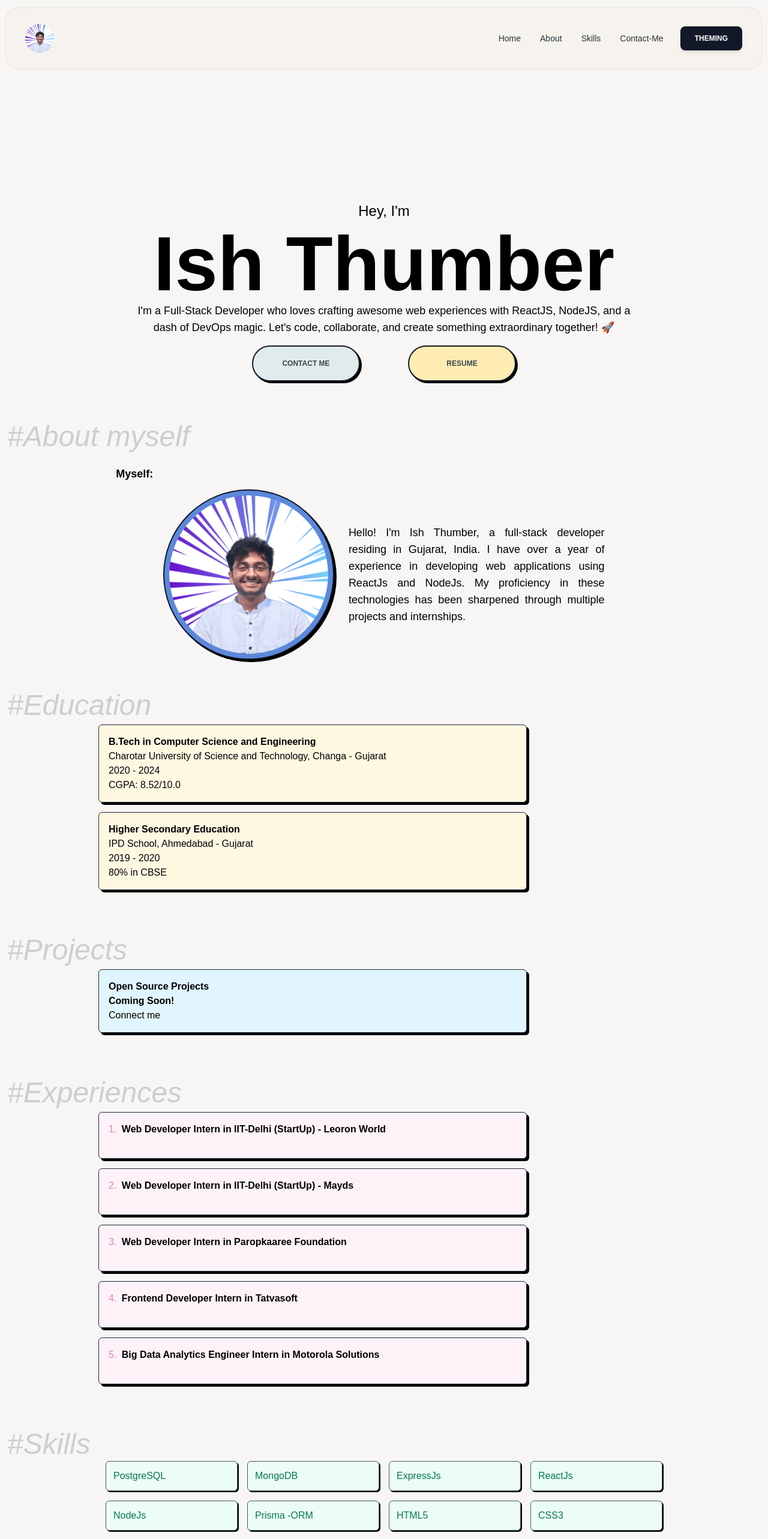
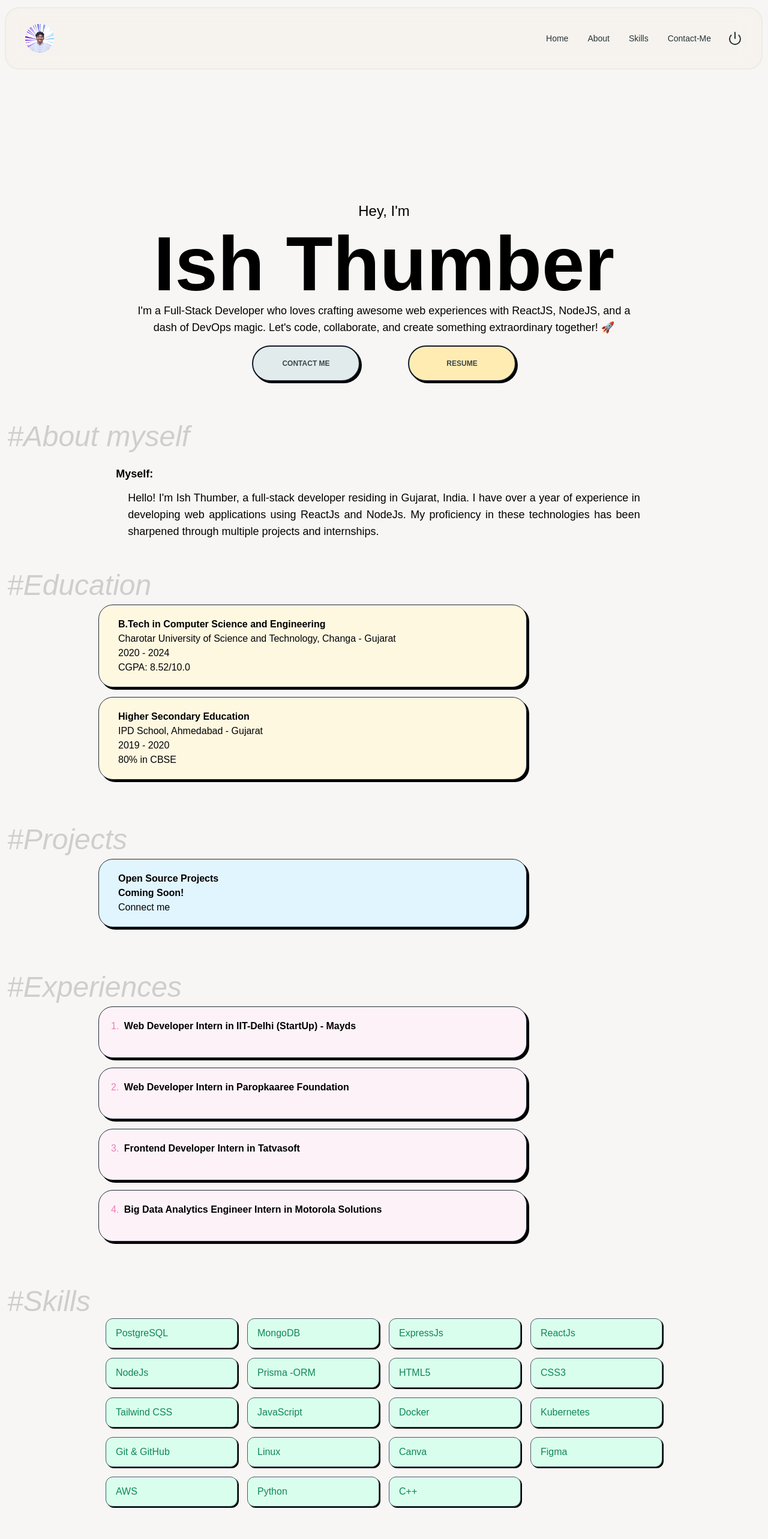
Before and after one commit to IshThumber/Ish-Portfolio, a React (Create React App) app: page / in a window 1280 px wide. Shown: the top 2566 px of the page at 60% size. Built offline with nearby package versions, Linux system fonts and the light colour scheme; a web font is replaced by a local one.

Commit message:
some changes

```diff
--- a/src/components/SkillSet.js
+++ b/src/components/SkillSet.js
@@ -3,8 +3,8 @@ import React from "react";
 const SkillSet = ({ name }) => {
   return (
     <>
-      <div className="col-span-1 shadowButton p-3 border bg-[#ecfdf5] border-blue-gray-700 rounded-md text-md text-left font-semibold">
-        <h1 className="font-thin font-ikaros text-[#047857]">{name}</h1>
+      <div className="col-span-1 shadowButton p-3 pl-4 border bg-shamrock-100 border-blue-gray-700 rounded-xl text-md text-left font-semibold">
+        <h1 className="font-thin font-ikaros text-shamrock-700">{name}</h1>
       </div>
     </>
   );
--- a/src/sections/About.js
+++ b/src/sections/About.js
@@ -1,7 +1,7 @@
 import React from "react";
 import "./general.css";
 import Heading from "../components/Heading";
-import ish from "../assets/4.png";
+// import ish from "../assets/4.png";
 
 const About = () => {
   return (
@@ -12,18 +12,13 @@ const About = () => {
         <div className="flex flex-col mt-3 justify-center items-center relative">
           <div className="font-avertaStdBold w-4/5 md:w-2/3 md:text-lg flex flex-col justify-center">
             <h1 className="font-brandonMedium font-semibold -ml-5">Myself:</h1>
-            <div className="flex flex-col md:flex-row gap-6 mt-3 justify-center items-center">
-              <img
-                className="bg-[#5c88db] img-responsive aspect-auto w-5/12 md:w-4/12 bigShadowButton border-gray-900 border-2 rounded-full p-2"
-                src={ish}
-                alt="ish"
-              />
-              <h1 className="w-full md:w-1/2 font-brandonMedium text-md text-justify ">
+            <div className="mt-3 justify-center items-center">
+              <h1 className="w-full font-brandonMedium text-md text-justify ">
                 Hello! I'm Ish Thumber, a full-stack developer residing in
-                Gujarat, India. I have over a year of experience in
-                developing web applications using ReactJs and NodeJs. My
-                proficiency in these technologies has been sharpened through
-                multiple projects and internships.
+                Gujarat, India. I have over a year of experience in developing
+                web applications using ReactJs and NodeJs. My proficiency in
+                these technologies has been sharpened through multiple projects
+                and internships.
               </h1>
             </div>
           </div>
--- a/src/sections/Education.js
+++ b/src/sections/Education.js
@@ -14,7 +14,7 @@ const Education = () => {
               return (
                 <div
                   key={key.id}
-                  className="bigShadowButton border border-gray-800 bg-amber-50 p-4 mt-4 text-md justify-start w-full md:w-3/4 items-center rounded-md font-ikaros font-thin"
+                  className="bigShadowButton border border-gray-800 bg-amber-50 p-5 pl-8 mt-4 text-md justify-start w-full md:w-3/4 items-center rounded-3xl font-ikaros font-thin"
                 >
                   <h1 className="font-brandonMedium text-md text-left font-semibold">
                     {key.degree}
--- a/src/sections/Experiences.js
+++ b/src/sections/Experiences.js
@@ -15,12 +15,12 @@ const Experiences = () => {
               return (
                 <div
                   key={key.id}
-                  className="bigShadowButton border border-gray-800 bg-pink-50 p-4 mt-4 text-md justify-start w-full md:w-3/4 items-center rounded-md font-ikaros font-thin"
+                  className="bigShadowButton border border-gray-800 bg-pink-50 p-5 pl mt-4 text-md justify-start w-full md:w-3/4 items-center rounded-3xl font-ikaros font-thin"
                 >
                   <>
                     <h1 className="font-brandonMedium text-md text-left font-semibold mb-5">
                       <span className="mr-1 font-thin font-ikaros text-pink-400">
-                        {key.id}.
+                        {key.id-1}.
                       </span>{" "}
                       {key.title} Intern in {key.company}
                     </h1>
--- a/src/sections/HeroMain.js
+++ b/src/sections/HeroMain.js
@@ -13,7 +13,10 @@ const HeroMain = () => {
   };
 
   const openResume = () => {
-
+    window.open(
+      "https://drive.google.com/file/d/1dCukUpwN8EbVZwBdKMTVNDxm6M-fkbhz/view?usp=sharing",
+      "_blank"
+    );
   };
   return (
     <>
--- a/src/sections/Navbar.js
+++ b/src/sections/Navbar.js
@@ -2,6 +2,7 @@ import React from "react";
 import { Button, Navbar, Typography } from "@material-tailwind/react";
 import profile from "../assets/4.png";
 import { Link } from "react-router-dom";
+import { Power } from "lucide-react";
 
 function NavList() {
   const contact = () => {
@@ -9,6 +10,11 @@ function NavList() {
     if (element) {
       element.scrollIntoView({ behavior: "smooth" });
     }
+  };
+
+  const close = () => {
+    // close the site when clicked
+    window.close();
   };
   return (
     <ul className="my-2 flex flex-col gap-2 lg:mb-0 lg:mt-0 lg:flex-row lg:items-center lg:gap-6">
@@ -20,7 +26,7 @@ function NavList() {
       >
         <Link
           onClick={contact}
-          className="flex items-center hover:text-blue-700 transition-colors"
+          className="flex items-center hover:text-desert-storm-700 transition-colors "
         >
           Home
         </Link>
@@ -33,7 +39,7 @@ function NavList() {
       >
         <a
           href="/"
-          className="flex items-center hover:text-blue-700 transition-colors"
+          className="flex items-center hover:text-desert-storm-700 transition-colors"
         >
           About
         </a>
@@ -46,7 +52,7 @@ function NavList() {
       >
         <a
           href="/"
-          className="flex items-center hover:text-blue-700 transition-colors"
+          className="flex items-center hover:text-desert-storm-700 transition-colors"
         >
           Skills
         </a>
@@ -59,33 +65,25 @@ function NavList() {
       >
         <a
           href="/"
-          className="flex items-center hover:text-blue-700 transition-colors"
+          className="flex items-center hover:text-genoa-700 transition-colors"
         >
           Contact-Me
         </a>
       </Typography>
       <Typography>
-        {/* theming button */}
-        <Button
-          color="lightBlue"
-          buttonType="filled"
-          size="regular"
-          rounded={false}
-          block={false}
-          iconOnly={false}
-          ripple="light"
-          className="hidden lg:inline-flex h-10"
-          // onClick={darkThemeToggle}
-        >
-          {/* <Icon name="favorite" size="md" /> */}
-          Theming
-        </Button>
+        <Link to="/" onClick={close}>
+          <Power />
+        </Link>
       </Typography>
     </ul>
   );
 }
 
 const NavbarSimple = () => {
+  const close = () => {
+    // close the site when clicked
+    window.close();
+  };
   return (
     <Navbar className="fixed top-1 m-2 z-10 navWidth bg-desert-storm-100 py-5 font-brandonMedium shadow-none rounded-3xl backdrop-filter backdrop-blur-lg bg-opacity-30 border-2 border-desert-storm-100">
       <div className="font-brandonMedium flex items-center justify-between text-blue-gray-900">
@@ -98,7 +96,9 @@ const NavbarSimple = () => {
           <img src={profile} alt="logo" className="w-16 md:w-12 aspect-auto" />
         </Typography>
         <Typography className="block sm:hidden">
-          darkThemeToggle
+          <Link to="/" onClick={close}>
+            <Power />
+          </Link>
         </Typography>
         <div className="hidden lg:block">
           <NavList />
--- a/src/sections/Projects.js
+++ b/src/sections/Projects.js
@@ -9,7 +9,7 @@ const Projects = () => {
 
         <div className="flex flex-col justify-center items-center -mt-5">
           <div className="flex flex-col w-full px-9 md:w-4/5 mb-6">
-            <div className="bigShadowButton border border-gray-800 bg-light-blue-50 p-4 mt-4 text-md justify-start w-full md:w-3/4 items-center rounded-md font-brandonMedium font-thin">
+            <div className="bigShadowButton border border-gray-800 bg-light-blue-50 p-5 pl-8 mt-4 text-md justify-start w-full md:w-3/4 items-center rounded-3xl font-brandonMedium font-thin">
               {/* <h1 className="font-brandonMedium text-md text-left font-semibold mb-5">
                 <span className="mr-1 font-thin font-ikaros text-pink-400">
                   1.
--- a/src/sections/general.css
+++ b/src/sections/general.css
@@ -19,11 +19,11 @@
 }
 
 ::-webkit-scrollbar-track {
-  background: #f1f1f1;
+  background: #d8d8d8;
 
 }
 
 ::-webkit-scrollbar-thumb {
-  background: #888;
+  background: #38948e;
   border-radius: 5px;
 }
--- a/src/utils/General.js
+++ b/src/utils/General.js
@@ -1,13 +1,13 @@
 export const experience = [
-  {
-    id: 1,
-    title: "Web Developer",
-    company: "IIT-Delhi (StartUp) - Leoron World",
-    description: [
-      "Contribute to discussions and play an active role in core feature development as a junior developer.",
-      "Collaborate with the development team to ensure seamless integration of new features and enhancements."
-    ]
-  },
+  // {
+  //   id: 1,
+  //   title: "Web Developer",
+  //   company: "IIT-Delhi (StartUp) - Leoron World",
+  //   description: [
+  //     "Contribute to discussions and play an active role in core feature development as a junior developer.",
+  //     "Collaborate with the development team to ensure seamless integration of new features and enhancements."
+  //   ]
+  // },
   {
     id: 2,
     title: "Web Developer",
@@ -67,8 +67,10 @@ export const skills = [
   { id: 13, title: "Git & GitHub", percent: 70 },
   { id: 14, title: "Linux", percent: 60 },
   { id: 15, title: "Canva", percent: 80 },
-  { id: 16, title: "Figma", percent: 80 }
-  //   { title: "Apache Spark", percent: 60 },
+  { id: 16, title: "Figma", percent: 80 },
+  { id: 17, title: "AWS", percent: 50 },
+  { id: 18, title: "Python", percent: 60 },
+  { id: 19, title: "C++", percent: 60 }
 ];
 
 export const projects = [];
--- a/tailwind.config.js
+++ b/tailwind.config.js
@@ -66,6 +66,32 @@ module.exports = withMT({
         800: "#224d4c",
         900: "#204141",
         950: "#0d2626"
+      },
+      "mountain-meadow": {
+        50: "#ecfdf5",
+        100: "#d0fbe4",
+        200: "#a5f5cf",
+        300: "#6beab6",
+        400: "#30d797",
+        500: "#0cbf81",
+        600: "#019a68",
+        700: "#017b56",
+        800: "#046146",
+        900: "#04503b",
+        950: "#012d22"
+      },
+      shamrock: {
+        50: "#effef7",
+        100: "#dafeee",
+        200: "#b7fbde",
+        300: "#7ff6c4",
+        400: "#2be597",
+        500: "#17d083",
+        600: "#0dac6a",
+        700: "#0e8755",
+        800: "#116a46",
+        900: "#10573b",
+        950: "#023120"
       }
     }
   },
```
